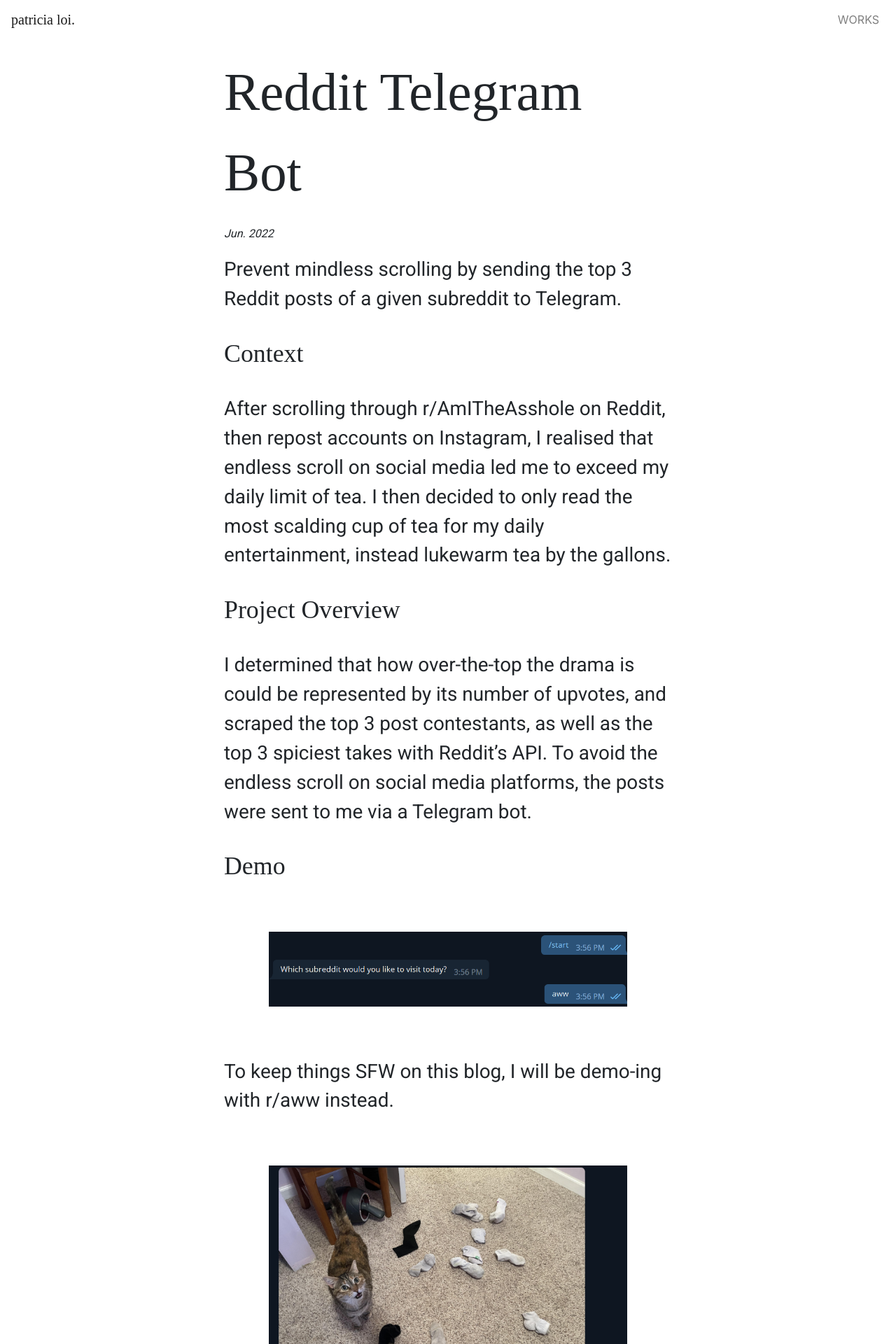
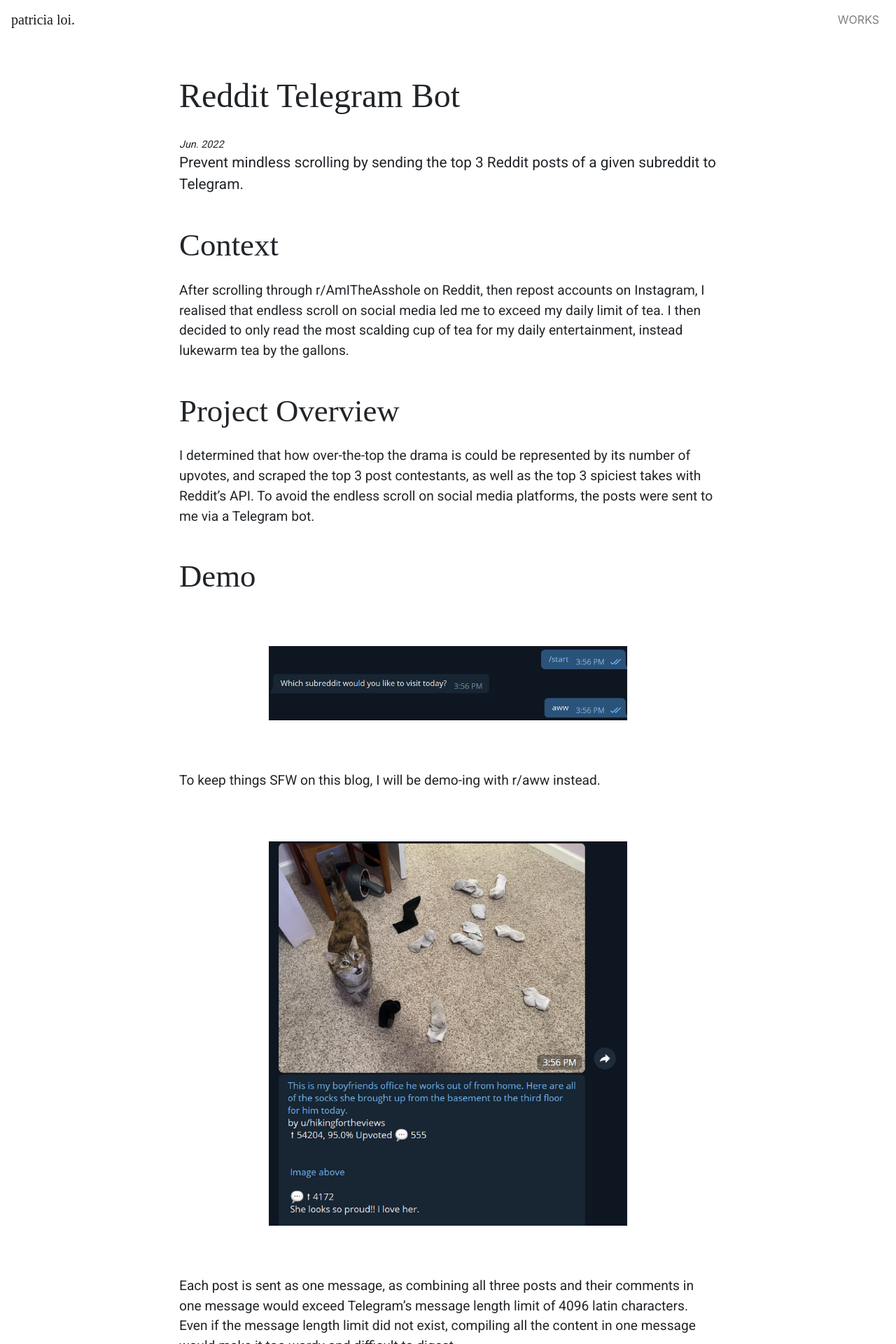
Before and after one commit to patmloi/patmloi.github.io, a Jekyll site: the page built from _works/2022-06-Personal-RedditBot.md, in a window 1280 px wide. Shown: the top 1920 px of the page at 70% size. Built offline with Jekyll 4.4.1, drawn with Linux system fonts in a browser that asks for light colours; nearby versions of some CDN libraries; some web fonts are replaced.

Commit message:
All pages

```diff
--- a/assets/css/styles.scss
+++ b/assets/css/styles.scss
@@ -47,10 +47,18 @@
     margin-left: 20%;
     margin-right: 20%
 }
+
+@media(max-width:720px){
+    .sectionTitle.extracurriculars{
+        font-size:1.9em;
+    }
+}
+
 .sectionTitle {
     font-family: 'Tiro Gurmukhi', serif;
-    font-size: 2.5rem;
+    font-size: 2.5em;
     text-align: center;
+    text-shadow: 1px 1px 4px rgba(90, 90, 90, 0.1);
     overflow-wrap: break-word;
     margin-top: 5%;
     margin-bottom: 2%;
@@ -67,6 +75,10 @@
 }
 .sectionTitle.extracurriculars{
     color: #b6d7a8;
+}
+
+.sectionDesc{
+    text-shadow: 1px 1px 2px rgba(90, 90, 90, 0.1);
 }
 
 .sectionDesc.experience{
@@ -128,6 +140,7 @@
     text-align: left;
     font-family: "Segoe UI";
     font-style: italic;
+    font-size: 1.1em;
     color: #000000;
     padding: 1vh;
     text-align: justify;
@@ -332,7 +345,6 @@
     justify-content: space-between;
 }
 
-
 .card-title.feedItemTitle {
     font-family: 'Tiro Gurmukhi', serif;
     font-size: 1.2em;
@@ -342,7 +354,7 @@
 
 .feedItemDesc {
     font-family: 'Roboto', sans-serif;
-    font-size: 0.9em;
+    font-size: 1em;
     color: rgba(0,0,0,0.7);
 }
 
@@ -356,111 +368,33 @@
 }
 
 // Post
-#postBody{
-    text-align: left;
-
-    div{
-        margin-top: 2vh;
-        margin-bottom: 2vh;
-    }
-}
-
-#postTitle{
-    font-family: 'Tiro Gurmukhi', serif;
-
-}
-#postDesc {
-    font-family: 'Roboto', sans-serif;
-    font-size: 2.5vw;
-}
-
-#postDuration {
-    font-family: 'Roboto', sans-serif;
-    font-style: italic;
-}
-
-@media(max-width:941px) {
-    #postBody{
-        margin-left: 8%;
-        margin-right: 8%;
-    }
+@media(min-width:720px) {
     #postTitle{
-        font-size: 5.8vh;
-    }
-    #postDuration{
-        font-size: 1.8vh;
-        margin-top: 1vh;
-        margin-bottom: 1vh;
+        font-size: 3em;
     }
     #postDesc{
-        font-size: 2vh;
+        font-size: 1.3em;
     }
+    #postBody{
+        margin-left: 20%;
+        margin-right: 20%;
 
-
-}
-@media(min-width:941px) {
-    #postBody{
-        margin-left: 25%;
-        margin-right: 25%;
+        h1{
+            font-size: 2.8em;
+        }
     }
-    #postTitle{
-        font-size: 6vw;
-    }
-    #postDesc{
-        font-size: 3.1vh;
-    }
-}
-
-
-#postContent{
-    font-family: 'Roboto', sans-serif;
-
-    h1{
-        font-family: 'Tiro Gurmukhi', serif;
-    }
-    h2{
-        font-family: 'Tiro Gurmukhi', serif;
-    }
-    @media(max-width:720px) {
+    #postContent{
         h1{
-            font-size: 5vh;
-            margin-top: 5vh;
-            margin-bottom: 2.5vh;
+            font-size: 2.8em;
         }
         h2{
-            font-size: 4.2vh;
-            margin-top: 4.8vh;
-            margin-bottom: 4.8vh;
+            font-size: 2.4em;
         }
         p{
-            font-size: 2vh;
+            font-size: 1.2em;
         }
-        li{
-            font-size: 2vh;
-        }
-        img{
-            width: 80vw;
-        }
-    }
-    @media(min-width:720px) {
-        h1{
-            font-size: 2.8vw;
-            margin-top: 4vh;
-            margin-bottom: 4vh;
-        }
-
-        h2{
-            font-size: 2.2vw;
-            margin-top: 5vh;
-            margin-bottom: 5vh;
-        }
-
-        p{
-            font-size: 3.1vh;
-        }
-
-        li{
-            font-size: 3.1vh;
+        ul{
+            font-size: 1.2em;
         }
         img{
             width: 40vw;
@@ -473,3 +407,80 @@
     }
 
 }
+
+@media(max-width:720px){
+    #postTitle{
+        font-size: 1.80em;
+    }
+    #postDesc{
+        font-size: 0.9em;
+    }
+    #postContent{
+        h1{
+            font-size: 1.60em;
+        }
+        h2{
+            font-size: 1.40em;
+        }
+        p{
+            font-size: 0.9em;
+        }
+        img{
+            width: 70vw;
+            display: block;
+            margin-left: auto;
+            margin-right: auto;
+            margin-top: 8vh;
+            margin-bottom: 8vh;
+        }
+    }
+    #postBody{
+        margin-left: 10%;
+        margin-right: 10%;
+    }
+
+}
+
+#postTitle{
+    margin-top: 5vh;
+    margin-bottom: 2.5vh;
+    font-family: 'Tiro Gurmukhi', serif;
+}
+#postDesc {
+    font-family: 'Roboto', sans-serif;
+}
+
+#postDuration {
+    font-family: 'Roboto', sans-serif;
+    font-style: italic;
+    font-size:0.9em;
+}
+
+#postContent{
+    font-family: 'Roboto', sans-serif;
+
+    h1{
+        font-family: 'Tiro Gurmukhi', serif;
+        margin-top: 5vh;
+        margin-bottom: 2.5vh;
+    }
+    h2{
+        margin-top: 3vh;
+        font-family: 'Tiro Gurmukhi', serif;
+    }
+
+}
+
+body::-webkit-scrollbar {
+    width: 0.7em;
+  }
+
+  body::-webkit-scrollbar-track {
+    box-shadow: inset 0 0 6px rgba(0, 0, 0, 0.05);
+    border-radius: 10px;
+  }
+
+  body::-webkit-scrollbar-thumb {
+    background-color: darkgrey;
+    border-radius: 10px;
+  }
```
